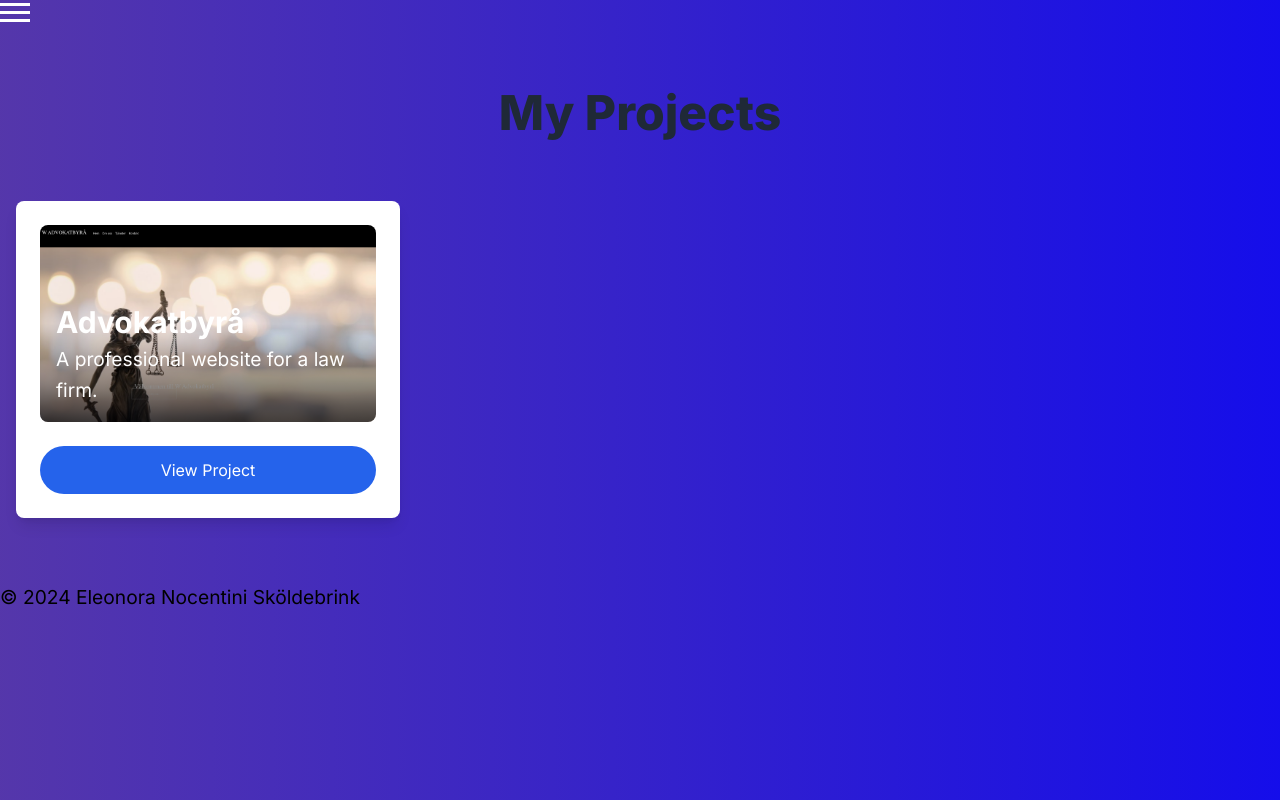
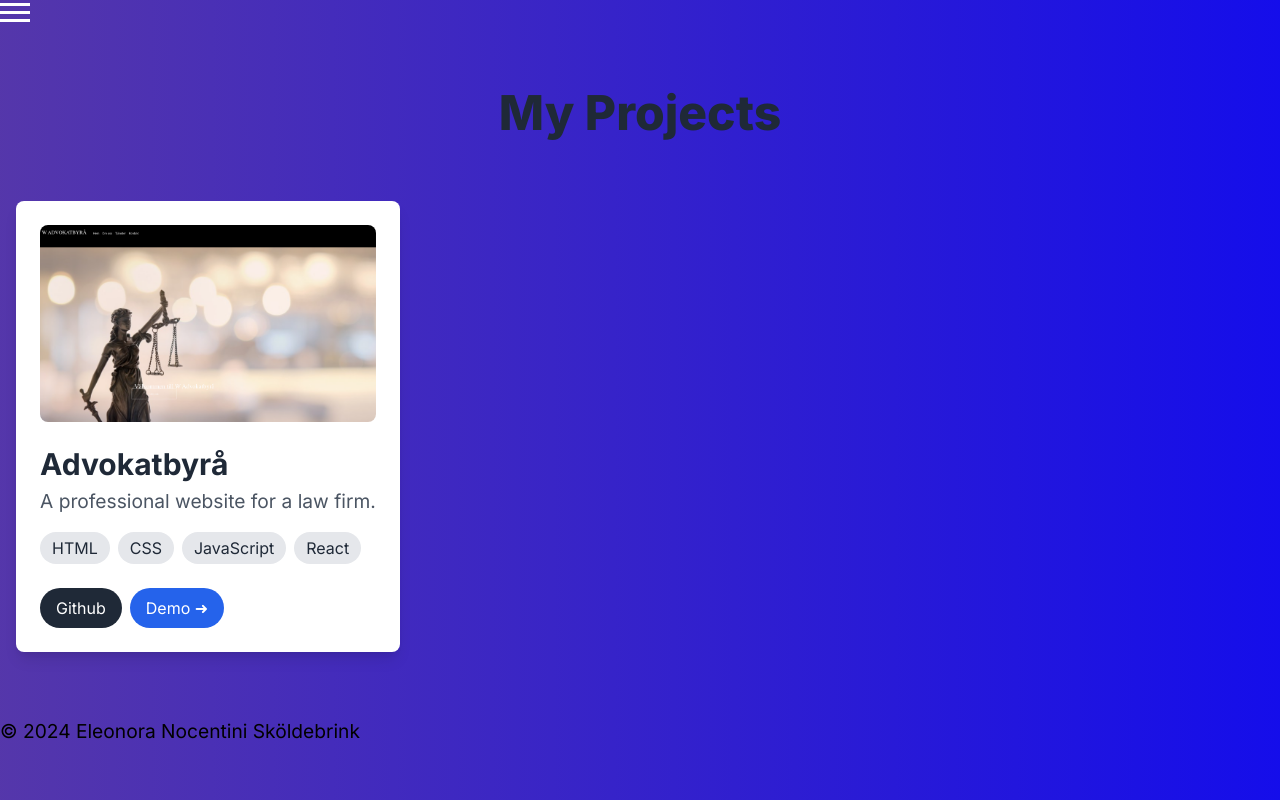
Before and after one commit to Elli2022/my-portfolio, a Next.js app: page /projects in a window 1280 px wide. Built offline with nearby package versions, Linux system fonts and the light colour scheme.

Commit message:
fiex layout in projectCards for law firm

```diff
--- a/src/app/projects/page.tsx
+++ b/src/app/projects/page.tsx
@@ -3,6 +3,18 @@ import Head from 'next/head';
 import Image from 'next/image';
 import Footer from '../components/Footer';
 import Navbar from '../components/Navbar';
+
+const projects = [
+  {
+    img: "/images/advokatbyra.png",
+    title: "Advokatbyrå",
+    description: "A professional website for a law firm.",
+    tech_stack: ["HTML", "CSS", "JavaScript", "React"],
+    github_url: "https://github.com/username/advokatbyra",
+    demo_url: "https://advokatbyra.netlify.app/"
+  },
+  // Lägg till fler projekt här
+];
 
 const ProjectsPage = () => {
   return (
@@ -20,26 +32,52 @@ const ProjectsPage = () => {
         <div className="container mx-auto px-4 py-16">
           <h1 className="text-5xl font-extrabold mb-16 text-center text-gray-800 dark:text-white">My Projects</h1>
           <div className="grid grid-cols-1 md:grid-cols-2 lg:grid-cols-3 gap-12">
-            <div className="bg-white dark:bg-gray-800 p-6 rounded-lg shadow-lg hover:shadow-2xl transition-shadow duration-300">
+            {projects.map((project, index) => (
+              <div key={index} className="bg-white dark:bg-gray-800 p-6 rounded-lg shadow-lg hover:shadow-2xl transition-shadow duration-300">
                 <div className="relative overflow-hidden rounded-lg mb-6">
                   <Image
-                  src="/images/advokatbyra.png"
-                  alt="Advokatbyrå Project"
+                    src={project.img}
+                    alt={project.title}
                     width={600}
                     height={400}
                     className="w-full h-full object-cover transform hover:scale-105 transition-transform duration-300"
                   />
-                <div className="absolute inset-0 bg-gradient-to-t from-black via-transparent to-transparent opacity-70"></div>
-                <div className="absolute bottom-4 left-4 text-white z-10">
-                  <h2 className="text-3xl font-bold">Advokatbyrå</h2>
-                  <p className="mt-1">A professional website for a law firm.</p>
+                </div>
+                <div>
+                  <h2 className="text-3xl font-bold text-gray-800 dark:text-white">{project.title}</h2>
+                  <p className="mt-1 text-gray-600 dark:text-gray-300">{project.description}</p>
+                  <div className="flex flex-wrap mt-4">
+                    {project.tech_stack.map((tech, index) => (
+                      <span key={index} className="bg-gray-200 dark:bg-gray-700 text-gray-800 dark:text-white py-1 px-3 rounded-full mr-2 mb-2">
+                        {tech}
+                      </span>
+                    ))}
+                  </div>
+                  <div className="flex mt-4">
+                    {project.github_url && (
+                      <a
+                        className="btn SecondaryBtn btn-shadow bg-gray-800 text-white py-2 px-4 rounded-full mr-2"
+                        href={project.github_url}
+                        target="_blank"
+                        rel="noopener noreferrer"
+                      >
+                        Github
+                      </a>
+                    )}
+                    {project.demo_url && (
+                      <a
+                        className="btn PrimaryBtn btn-shadow bg-blue-600 text-white py-2 px-4 rounded-full"
+                        href={project.demo_url}
+                        target="_blank"
+                        rel="noopener noreferrer"
+                      >
+                        Demo ➜
+                      </a>
+                    )}
                   </div>
                 </div>
-              <a href="https://advokatbyra.netlify.app/" target="_blank" rel="noopener noreferrer" className="block bg-blue-600 text-white text-center py-3 rounded-full hover:bg-blue-700 transition-colors duration-300">
-                View Project
-              </a>
               </div>
-            {/* Lägg till fler projekt här */}
+            ))}
           </div>
         </div>
         <Footer />
```
Lines whose indentation alone changed are shown as unchanged.
